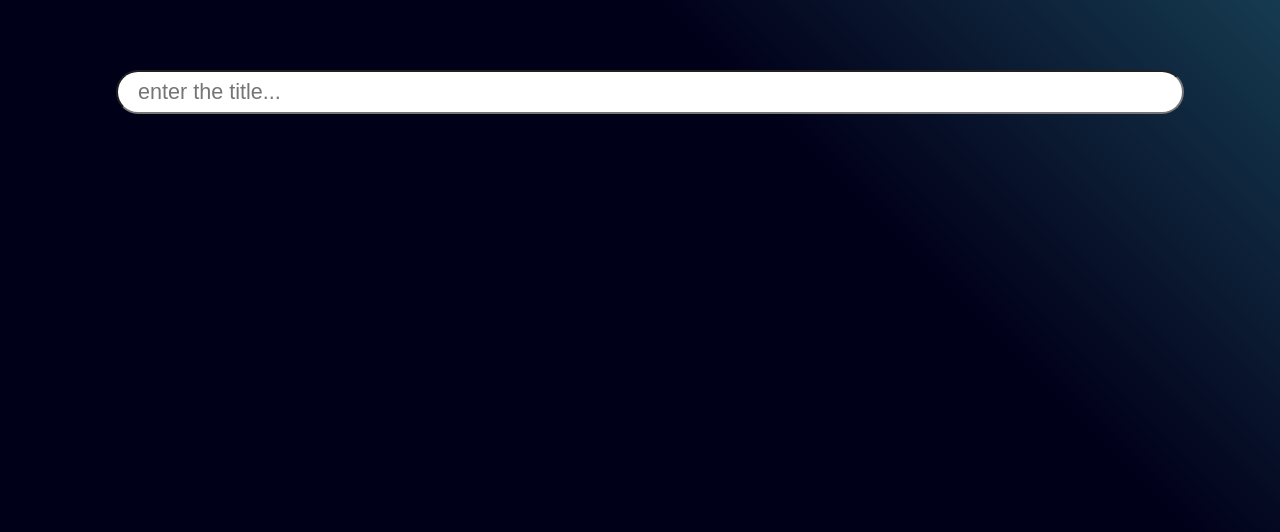
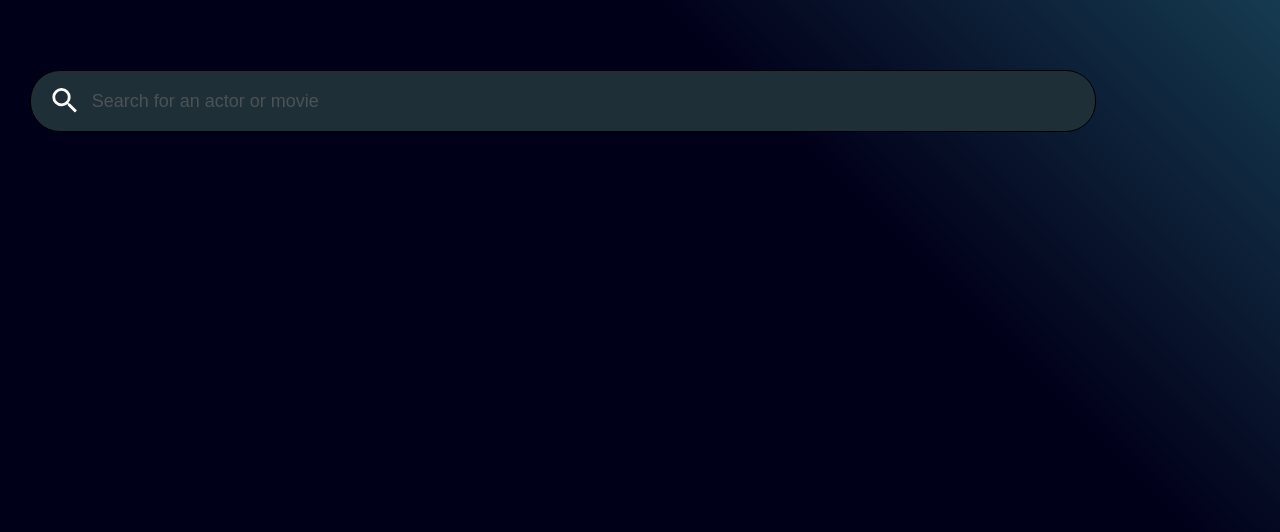
Before and after one commit to xinzhang/xz-react-searchbar, a React (Create React App) app: page / in a window 1280 px wide. Shown: the top 532 px of the page. Built offline with nearby package versions, Linux system fonts and the light colour scheme.

Commit message:
add styles

```diff
--- a/src/components/SearchBar/index.js
+++ b/src/components/SearchBar/index.js
@@ -1,18 +1,87 @@
 import React from 'react';
 import styled from 'styled-components';
+import screen from 'styles/helpers/media';
+import { ReactComponent as Icon } from './icons/search-icon.svg';
+
+const mobileHeight = '55px';
+const desktopHeight = '60px';
+
+const Wrapper = styled.div`
+  width: 80vw;
+  border-radius: 30px;
+  border: solid 1px;
+  padding: 0px 20px;
+  margin: 20px;
+  overflow: hidden;
+  position: relative;
+  transition: border-color ease 0.2s;
+  display: flex;
+  align-items: center;
+  background: ${(props) => props.theme.backgroundPrimary};
+  height: ${mobileHeight};
+  ${screen.md} {
+    height: ${desktopHeight};
+  }
+`;
+
+const Slide = styled.div`
+  display: flex;
+  align-items: center;
+  width: 100%;
+  transition: transform 0.2s ease;
+  transform: translateX(${({ focused }) => (focused ? '-45px' : 0)});
+`;
 
 const StyledInput = styled.input`
-  padding: 10px 20px;
-  margin: 20px;
-  border-radius: 1000px;
-  height: 20px;
-  width: 80vw;
-  align-self: center;
-  font-size: 1.8em;
+  outline: none;
+  apperance: none;
+  background: none;
+  margin-left: 10px;
+  border: 0;
+  font-size: 18px;
+  width: 100%;
+  color: #fff;
+  &::placeholder {
+    opacity: 0.5;
+  }
 `;
 
-const SearchBar = () => {
-  return <StyledInput placeholder="enter the title..." />;
-};
+const SearchIcon = styled(Icon)`
+  & path {
+    fill: ${(props) => props.theme.whiteColor};
+  }
+  width: 30px;
+`;
+
+const SEARCH_INPUT_DESCRIPTION = 'Search for an actor or movie';
+
+class SearchBar extends React.Component {
+  constructor(props) {
+    super(props);
+    this.state = {
+      focused: false,
+    };
+  }
+
+  render() {
+    const { focused } = this.state;
+    return (
+      <Wrapper>
+        <Slide focused={focused}>
+          <SearchIcon />
+          <StyledInput
+            placeholder={SEARCH_INPUT_DESCRIPTION}
+            onFocus={() =>
+              this.setState({
+                focused: true,
+              })
+            }
+            onBlur={() => this.setState({ focused: false })}
+          />
+        </Slide>
+      </Wrapper>
+    );
+  }
+}
 
 export default SearchBar;
```
Also changed, not shown: src/components/SearchBar/icons/search-icon.svg (added).
